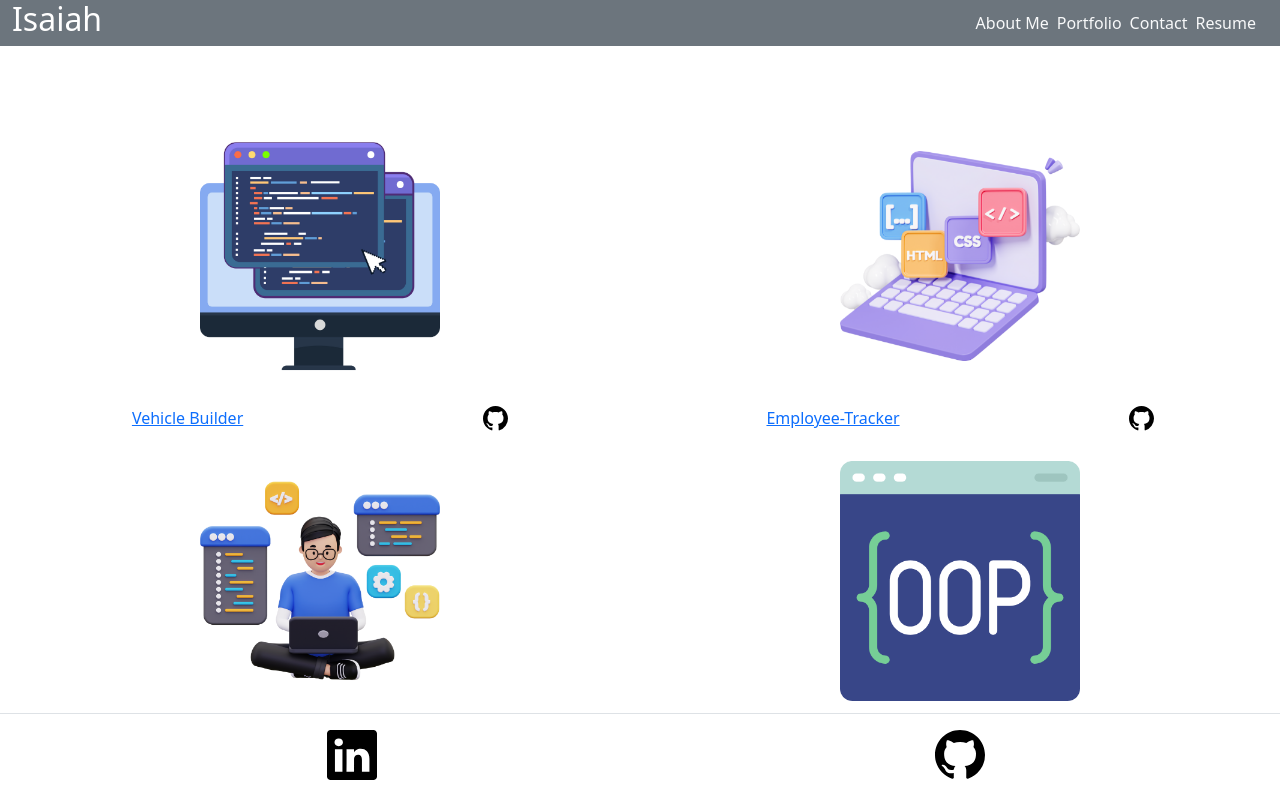
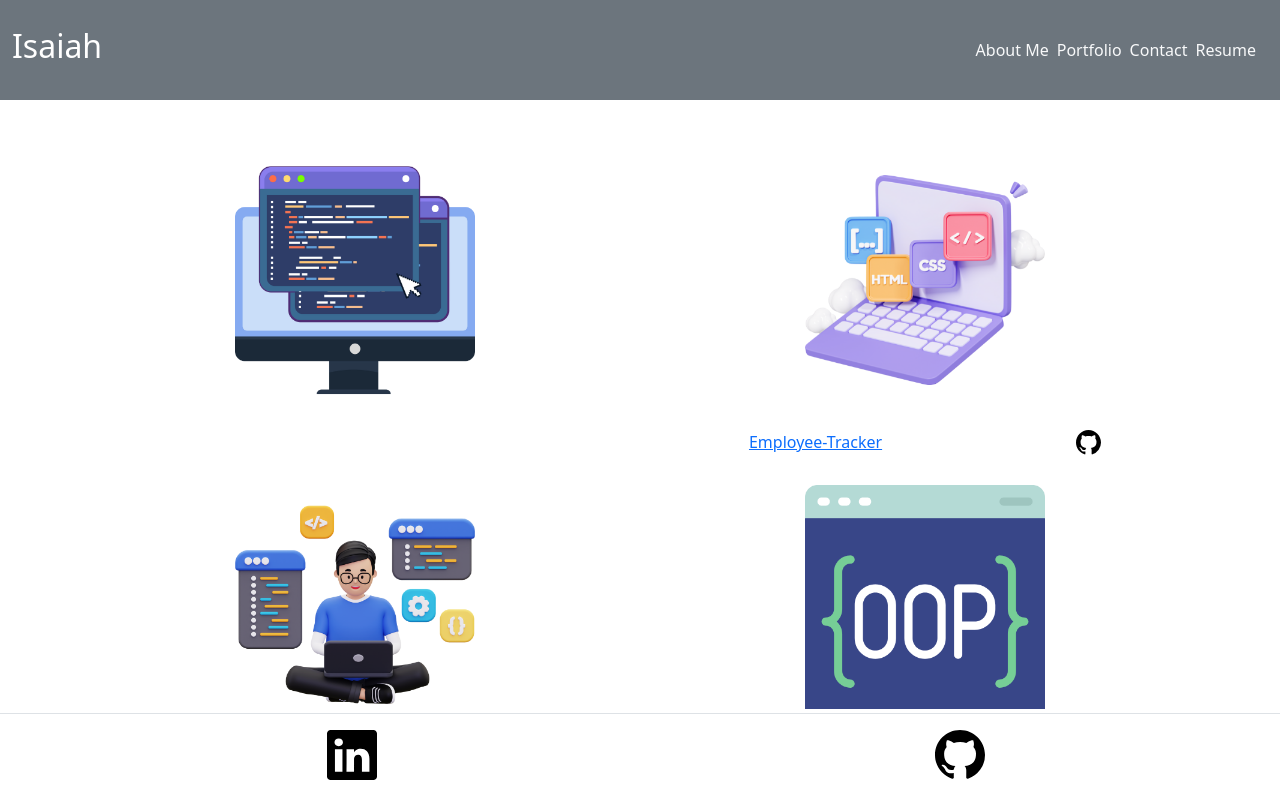
Before and after one commit to Isaiahcapers/REACT-PORTFOLIO, a React (Vite) app: page /portfolio in a window 1280 px wide. Built offline with nearby package versions, Linux system fonts and the light colour scheme.

Commit message:
styling needs work final touches all features are implemented

```diff
--- a/src/App.css
+++ b/src/App.css
@@ -53,6 +53,7 @@
     "footer";
   grid-template-rows: auto 1fr auto;
   height: 100vh;
+
 }
 
 .app-nav {
--- a/src/components/Nav.jsx
+++ b/src/components/Nav.jsx
@@ -5,8 +5,7 @@ import Navbar from './UI/Navbar';
 export default function Nav() {
   // The Navbar UI component will render each of the Link elements in the links prop
   return (
-    <div className="">
-
+    <div >
         <Navbar
           links={[
             <Link key={1} className="nav-link text-light px-1" to="/">
--- a/src/components/UI/Navbar.jsx
+++ b/src/components/UI/Navbar.jsx
@@ -1,7 +1,6 @@
 export default function Nav({ links }) {
     return (
-      <nav className="bg-secondary container-fluid ">
-        <div >
+      <nav className="nav1 bg-secondary container-fluid d-flex flex-column">
           <div className="collapse navbar-collapse d-flex flex-row justify-content-between" id="navbarSupportedContent">
             <div className ="text-white">
               <h2>Isaiah</h2>
@@ -12,7 +11,6 @@ export default function Nav({ links }) {
               </ul>
             </div>
           </div>
-        </div>
       </nav>
     );
   }
--- a/src/index.css
+++ b/src/index.css
@@ -1,11 +1,13 @@
 :root {
+  --blue-800: #2c5282;
+
   font-family: Inter, system-ui, Avenir, Helvetica, Arial, sans-serif;
   line-height: 1.5;
   font-weight: 400;
 
   color-scheme: light dark;
   color: rgba(255, 255, 255, 0.87);
-  background-color: #c6a8a8;
+  background-color: var(--blue-800);
 
   font-synthesis: none;
   text-rendering: optimizeLegibility;
@@ -13,12 +15,33 @@
   -moz-osx-font-smoothing: grayscale;
 }
 
+body {
+    background-color: var(--blue-800);
+    margin: 0;
+    padding: 0;
+}
+.nav1{
+  height: 100px;
+}
+
 .portfolio-container {
   display: flex;
   flex-direction: column;
   min-height: 100vh;
-  padding-top: 60px;
-  padding-bottom: 60px;
+  padding-top: 30px;
+  padding-bottom: 30px;
+}
+.port-img:hover .atags {
+  visibility: visible;
+}
+.port-img:hover img {
+opacity: 0.30;
+}
+.atags {
+  visibility: hidden;
+  position: absolute;
+  bottom: 50%;
+  left: 40%;
 }
 
 * {
@@ -58,13 +81,6 @@ button:focus-visible {
   outline: 4px auto -webkit-focus-ring-color;
 }
 
-/* .div1{
-  display:flex;
-  flex-wrap: wrap;
-  max-width:100%;
-  margin: 0 auto;
-  content: ""
-} */
 
 .port-img {
   margin: 0;
@@ -90,6 +106,6 @@ button:focus-visible {
     color: #747bff;
   }
   button {
-    background-color: #f9f9f9;
+    background-color: var(--blue-800);
   }
 }
--- a/src/pages/AboutPage.jsx
+++ b/src/pages/AboutPage.jsx
@@ -11,13 +11,10 @@ export default function AboutPage(){
       </div>
       <div >
         <p>
-        Lorem ipsum dolor sit amet consectetur adipisicing elit. Repellendus
-        tenetur maiores, dolor iusto dolorum ullam, natus deleniti blanditiis
-        impedit suscipit sed magnam alias in, repellat expedita hic explicabo
-        architecto soluta. About us Lorem ipsum, dolor sit amet consectetur
-        adipisicing elit. Velit voluptate exercitationem quaerat pariatur
-        mollitia, excepturi, voluptatem eveniet a dolor nobis ex veniam totam
-        nostrum temporibus ad omnis nam rerum eligendi.
+        I am a passionate and motivated new graduate eager to dive into the world of full-stack web development. With a solid foundation in front-end technologies like HTML, CSS, and JavaScript, I am excited to expand my skills to include back-end development and database management. I thrive on solving complex problems and love the challenge of turning creative ideas into functional, user-friendly web applications. My journey so far has been marked by continuous learning, whether it’s through building personal projects, exploring new frameworks, or deepening my understanding of web APIs. I am driven by a strong desire to create impactful digital experiences that not only meet user needs but also delight them.
+        </p>
+        <p>
+        Currently, I am honing my skills in both front-end and back-end technologies to become a well-rounded developer. I enjoy collaborating with others and believe in the power of teamwork to bring innovative ideas to life. As someone who values adaptability and growth, I am always open to new challenges and eager to learn from more experienced developers. My goal is to contribute to dynamic teams, work on meaningful projects, and continually evolve as a developer in the fast-paced world of technology.
       </p></div>
     </div>
   );
--- a/src/pages/PortfolioPage.jsx
+++ b/src/pages/PortfolioPage.jsx
@@ -10,13 +10,13 @@ const [vehicleBuilder,employeeTracker,recipeVault,readmeGenerator,drillGame,reac
 export default function PortfolioPage() {
     return (
         <div className="portfolio-container">
-            <div className="container-fluid d-flex flex-column">
+            <div className="container d-flex flex-column">
              <div className='row '>
-                <div className="port-img col-12 col-md-6 d-flex flex-column">
+                <div className="port-img col-12 col-md-6 d-flex flex-column position-relative">
                     <div className='d-flex justify-content-center'>
                     <img src={logo1} alt="PC 1"/>
                     </div>
-                    <div className='d-flex justify-content-around'>
+                    <div className='d-flex justify-content-around atags'>
                         <a href={vehicleBuilder.deploy}>{vehicleBuilder.name}</a>
                         <a href={vehicleBuilder.link}><img src={logo7} alt="github logo" style={{width: '25px', height: '25px'}}/></a>
                     </div>
```
